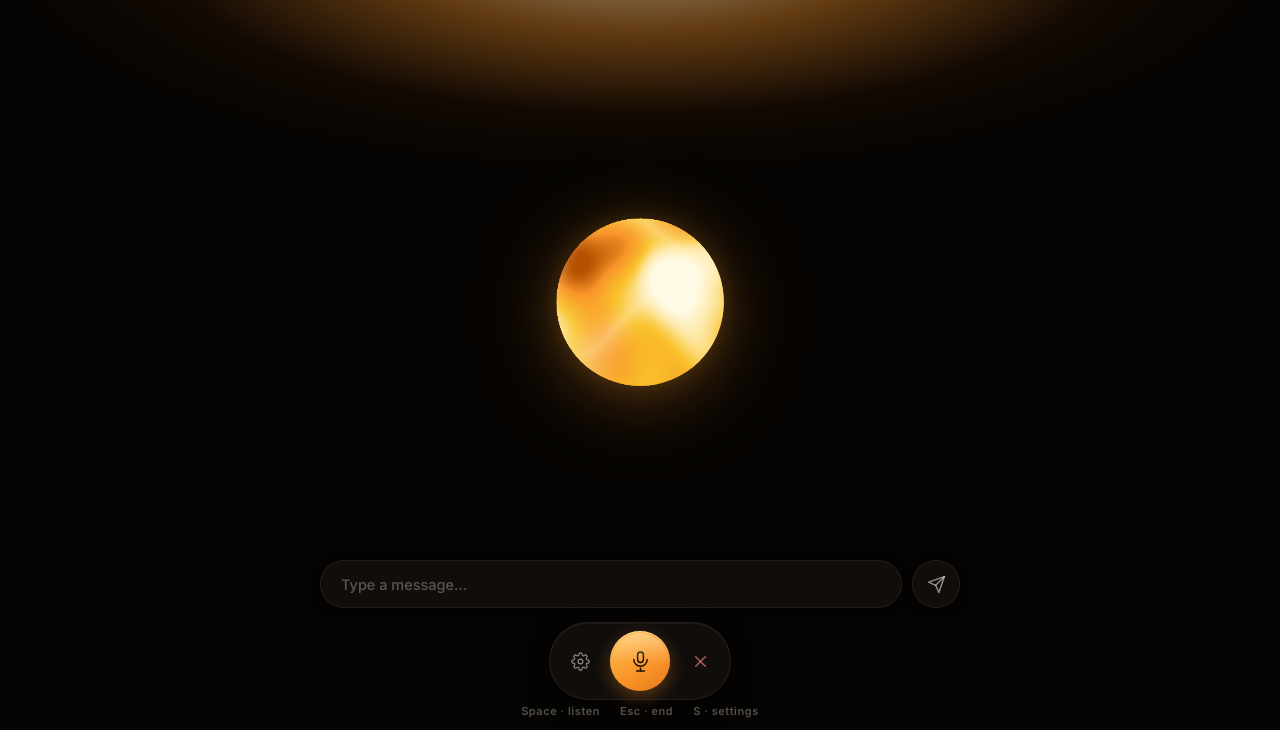
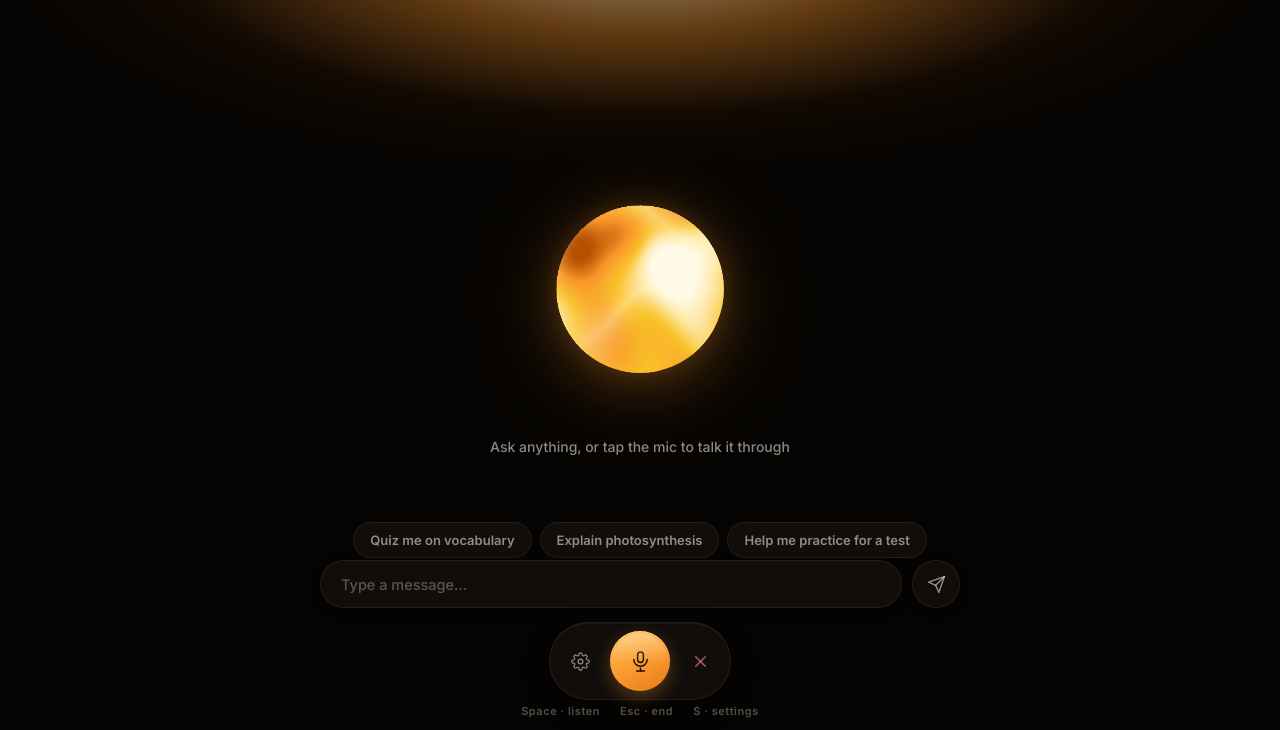
Before and after one commit to alekslime/Resonant-AI, a plain HTML site: page demo.html in a window 1280 px wide. Shown: the part 70-800 px from the top of the page. Drawn offline with Linux system fonts and the light colour scheme; animation ran at ten frames a second.

Commit message:
Add suggested prompts and subtext for improved user guidance in idle state

```diff
--- a/demo.html
+++ b/demo.html
@@ -28,7 +28,15 @@
     <section class="orb-stage" aria-label="Voice activity">
       <canvas id="orb-canvas" aria-hidden="true" focusable="false"></canvas>
       <p id="state-label" class="state-label" aria-hidden="true">Ready</p>
+      <p id="state-sub" class="state-sub">Ask anything, or tap the mic to talk it through</p>
     </section>
+
+    <!-- Suggested prompts — hidden once chat starts -->
+    <div id="suggestions" class="suggestions" aria-label="Suggested prompts">
+      <button type="button" class="chip" data-prompt="Quiz me on this week's vocabulary">Quiz me on vocabulary</button>
+      <button type="button" class="chip" data-prompt="Explain photosynthesis like I'm 12">Explain photosynthesis</button>
+      <button type="button" class="chip" data-prompt="Help me practice for tomorrow's test">Help me practice for a test</button>
+    </div>
 
     <!-- Text chat transcript (empty until first message) -->
     <section id="chat-log" class="chat-log" aria-label="Conversation" aria-live="polite"></section>
--- a/style.css
+++ b/style.css
@@ -146,6 +146,39 @@ html, body {
   letter-spacing: 0.08em; text-transform: uppercase;
   color: var(--text-secondary);
 }
+
+/* ── Subtext under the idle label — second type tier ── */
+.state-sub {
+  margin-top: 8px;
+  font-size: 14px; font-weight: 500;
+  color: var(--text-secondary);
+  text-align: center;
+  opacity: 0; transform: translateY(4px);
+  transition: opacity 0.3s ease, transform 0.3s ease;
+}
+#voice-app[data-state="idle"]:not(.chat-active) .state-sub { opacity: 1; transform: translateY(0); }
+
+/* ── Suggested prompts — grounded functional content, not empty space ── */
+.suggestions {
+  position: absolute; bottom: 172px; left: 36px; right: 36px;
+  display: flex; justify-content: center; flex-wrap: wrap; gap: 8px;
+  z-index: 6;
+  opacity: 1; transition: opacity 0.25s ease, transform 0.25s ease;
+}
+#voice-app.chat-active .suggestions { opacity: 0; pointer-events: none; transform: translateY(6px); }
+.chip {
+  font-family: inherit; font-size: 13px; font-weight: 600;
+  color: var(--text-secondary);
+  background: var(--surface);
+  border: 1px solid var(--border);
+  border-radius: 999px;
+  padding: 9px 16px;
+  cursor: pointer;
+  transition: color 0.15s ease, border-color 0.15s ease, background 0.15s ease, transform 0.15s ease;
+}
+.chip:hover { color: var(--text-primary); border-color: rgba(255,255,255,0.18); background: var(--surface-2); }
+.chip:active { transform: scale(0.97); }
+.chip:focus-visible { outline: none; box-shadow: 0 0 0 4px rgba(249,149,42,0.22); }
 
 /* ── Orb docks small once chat starts ────────── */
 #voice-app.chat-active .orb-stage {
```
